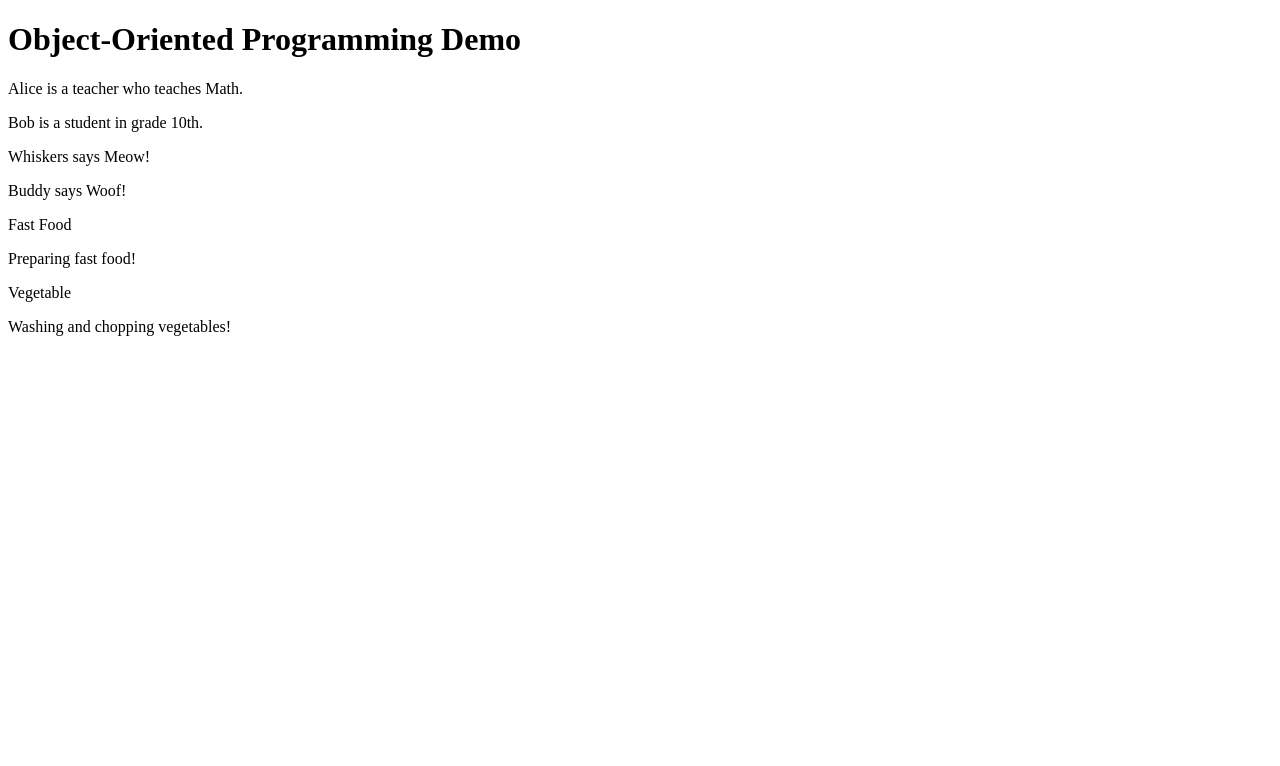
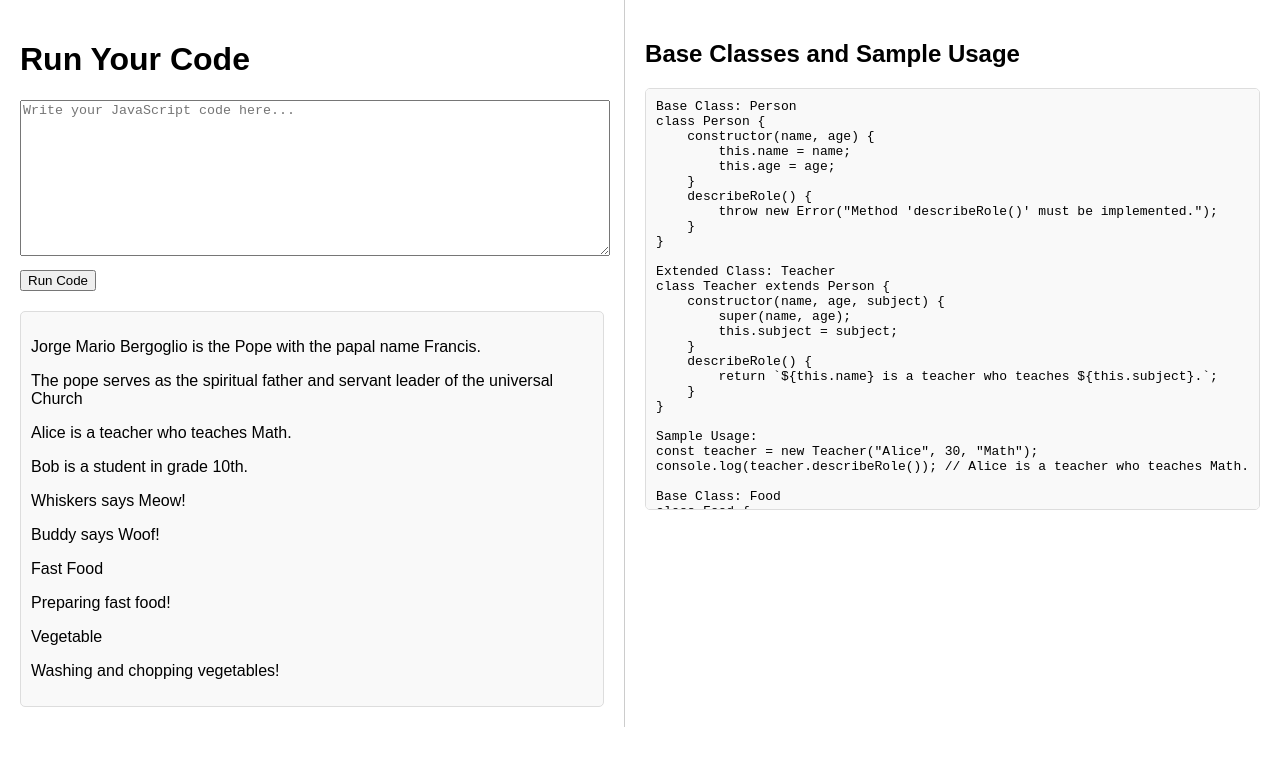
Before and after one commit to wenterwend/ProgClubFun, a plain HTML site: page OOP/index.html in a window 1280 px wide. Drawn offline with Linux system fonts and the light colour scheme.

Commit message:
Add base classes for Person, Food, and Animal with example subclasses

```diff
--- a/OOP/index.html
+++ b/OOP/index.html
@@ -4,10 +4,137 @@
     <meta charset="UTF-8">
     <meta name="viewport" content="width=device-width, initial-scale=1.0">
     <title>OOP Demo</title>
+    <style>
+        body {
+            display: flex;
+            flex-direction: row;
+            font-family: Arial, sans-serif;
+            margin: 0;
+            padding: 0;
+        }
+        .column {
+            flex: 1;
+            padding: 20px;
+            box-sizing: border-box;
+        }
+        .left-column {
+            border-right: 1px solid #ccc;
+        }
+        .right-column pre {
+            background-color: #f9f9f9;
+            padding: 10px;
+            border: 1px solid #ddd;
+            border-radius: 5px;
+            overflow-y: auto; /* Add vertical scroll bar */
+            max-height: 400px; /* Set a maximum height for the scrollable area */
+        }
+        textarea {
+            width: 100%;
+            margin-bottom: 10px;
+        }
+        button {
+            display: block;
+            margin-bottom: 20px;
+        }
+        #output {
+            border: 1px solid #ddd;
+            padding: 10px;
+            background-color: #f9f9f9;
+            border-radius: 5px;
+            min-height: 100px;
+        }
+    </style>
 </head>
 <body>
-    <h1>Object-Oriented Programming Demo</h1>
-    <div id="output"></div>
+    <!-- Left Column -->
+    <div class="column left-column">
+        <h1>Run Your Code</h1>
+        <textarea id="userCode" rows="10" placeholder="Write your JavaScript code here..."></textarea>
+        <button onclick="runUserCode()">Run Code</button>
+        <div id="output"></div>
+    </div>
+
+    <!-- Right Column -->
+    <div class="column right-column">
+        <h2>Base Classes and Sample Usage</h2>
+        <pre>
+Base Class: Person
+class Person {
+    constructor(name, age) {
+        this.name = name;
+        this.age = age;
+    }
+    describeRole() {
+        throw new Error("Method 'describeRole()' must be implemented.");
+    }
+}
+
+Extended Class: Teacher
+class Teacher extends Person {
+    constructor(name, age, subject) {
+        super(name, age);
+        this.subject = subject;
+    }
+    describeRole() {
+        return `${this.name} is a teacher who teaches ${this.subject}.`;
+    }
+}
+
+Sample Usage:
+const teacher = new Teacher("Alice", 30, "Math");
+console.log(teacher.describeRole()); // Alice is a teacher who teaches Math.
+
+Base Class: Food
+class Food {
+    constructor(type) {
+        this.type = type;
+    }
+    prepare() {
+        throw new Error("Method 'prepare()' must be implemented.");
+    }
+}
+
+Extended Class: FastFood
+class FastFood extends Food {
+    constructor() {
+        super("Fast Food");
+    }
+    prepare() {
+        return "Preparing fast food!";
+    }
+}
+
+Sample Usage:
+const burger = new FastFood();
+console.log(burger.prepare()); // Preparing fast food!
+
+Base Class: Animal
+class Animal {
+    constructor(species) {
+        this.species = species;
+    }
+    makeSound() {
+        throw new Error("Method 'makeSound()' must be implemented.");
+    }
+}
+
+Extended Class: Dog
+class Dog extends Animal {
+    constructor(name) {
+        super("Dog");
+        this.name = name;
+    }
+    makeSound() {
+        return `${this.name} says Woof!`;
+    }
+}
+
+Sample Usage:
+const dog = new Dog("Buddy");
+console.log(dog.makeSound()); // Buddy says Woof!
+        </pre>
+    </div>
+
     <script src="oop_demo.js"></script>
 </body>
 </html>
--- a/OOP/oop_demo.js
+++ b/OOP/oop_demo.js
@@ -6,6 +6,7 @@ const FoodType = Object.freeze({
     NUT: "Nut"
 });
 
+//REGION Classes
 // Base class: Person
 class Person {
     #name; // Encapsulation: private field
@@ -21,6 +22,21 @@ class Person {
     // Abstraction: Abstract method
     describeRole() {
         throw new Error("Method 'describeRole()' must be implemented.");
+    }
+}
+
+//Subclass: Pope
+class Pope extends Person {
+    constructor(name, age, papalName) {
+        super(name, age);
+        this.papalName = papalName;
+    }
+    getName() {
+        return `${super.getName()} is the Pope with the papal name ${this.papalName}.`;
+    }
+    // Polymorphism: Overriding describeRole
+    describeRole() {
+        return `The pope serves as the spiritual father and servant leader of the universal Church`;
     }
 }
 
@@ -139,13 +155,31 @@ class Dog extends Animal {
 
 // Subclass: Create your own Animal here!
 
+
 // Utility function to display output on the page
-function displayOutput(message) {
+function showOutput(message) {
     const outputDiv = document.getElementById('output');
     const paragraph = document.createElement('p');
     paragraph.textContent = message;
     outputDiv.appendChild(paragraph);
 }
+
+function runUserCode() {
+    const userCode = document.getElementById('userCode').value;
+    const outputDiv = document.getElementById('output');
+    outputDiv.innerHTML = ""; // Clear previous output
+    try {
+        // Evaluate the user's code
+        eval(userCode);
+    } catch (error) {
+        // Display any errors in the output div
+        const errorParagraph = document.createElement('p');
+        errorParagraph.textContent = `Error: ${error.message}`;
+        outputDiv.appendChild(errorParagraph);
+    }
+}
+
+//REGION execution
 
 // Demonstration
 const teacher = new Teacher("Alice", 30, "Math");
@@ -155,12 +189,33 @@ const dog = new Dog("Buddy");
 const burger = new FastFood();
 const carrot = new Vegetable();
 
+const pope = new Pope("Jorge Mario Bergoglio",88,"Francis");
+showOutput(pope.getName()); // Jorge Mario Bergoglio is the Pope with the papal name Francis.
+showOutput(pope.describeRole());
 
-displayOutput(teacher.describeRole()); // Alice is a teacher who teaches Math.
-displayOutput(student.describeRole()); // Bob is a student in grade 10th.
-displayOutput(cat.makeSound());        // Whiskers says Meow!
-displayOutput(dog.makeSound());        // Buddy says Woof!
-displayOutput(burger.getType()); // Fast Food
-displayOutput(burger.prepare()); // Preparing fast food!
-displayOutput(carrot.getType()); // Vegetable
-displayOutput(carrot.prepare()); // Washing and chopping vegetables!
+showOutput(teacher.describeRole()); // Alice is a teacher who teaches Math.
+showOutput(student.describeRole()); // Bob is a student in grade 10th.
+showOutput(cat.makeSound());        // Whiskers says Meow!
+showOutput(dog.makeSound());        // Buddy says Woof!
+showOutput(burger.getType());       // Fast Food
+showOutput(burger.prepare());       // Preparing fast food!
+showOutput(carrot.getType());       // Vegetable
+showOutput(carrot.prepare());       // Washing and chopping vegetables!
+
+
+/*
+
+const dog2 = new Dog("Jake");
+displayOutput(dog2.makeSound())
+
+class MilkShake extends Food {
+constructor() {
+super("MilkShake");
+}
+prepare() {
+return "Blend Ice Cream and ingredients";
+}
+}
+const milkshake = new MilkShake();
+displayOutput(milkshake.prepare());
+*/
```
